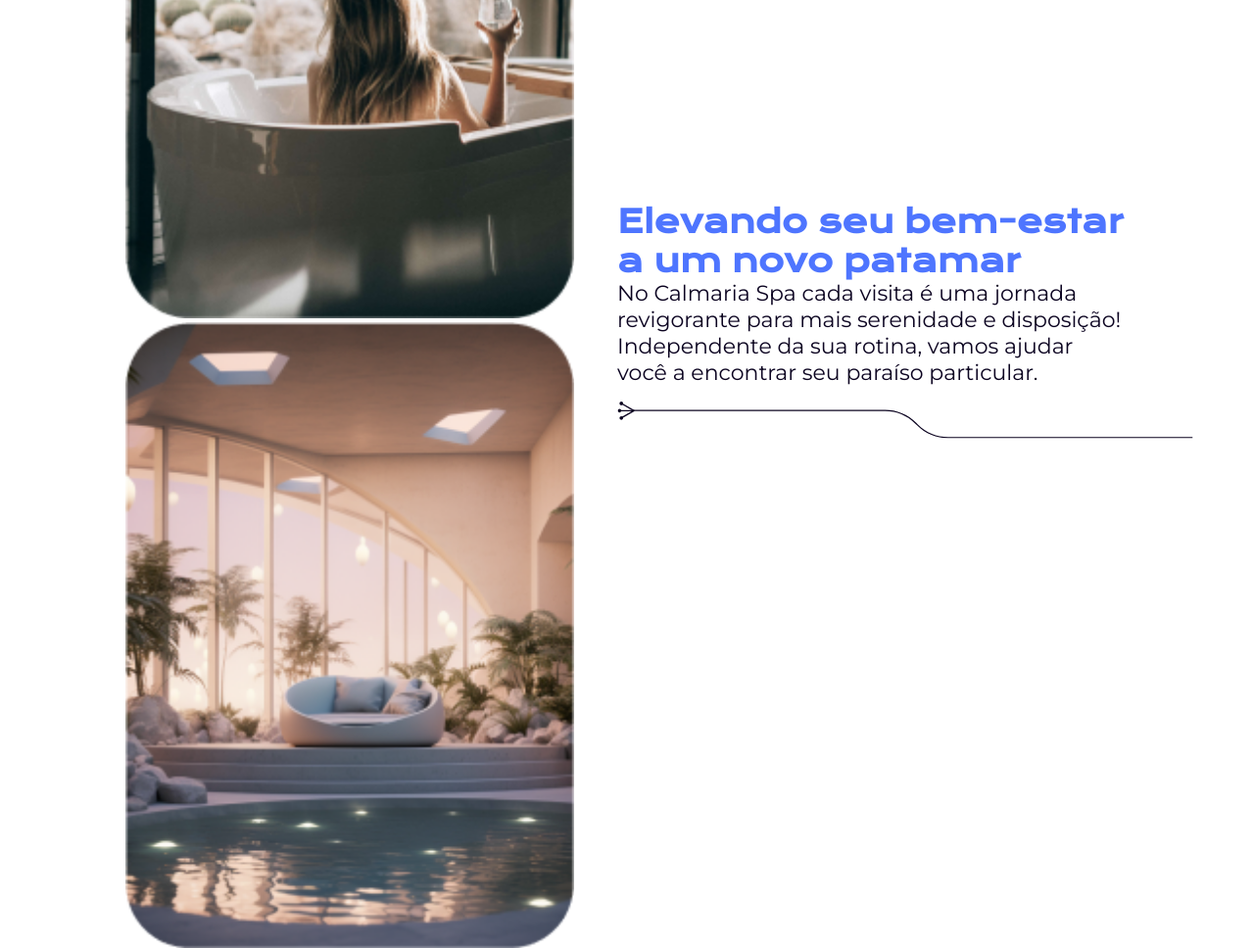
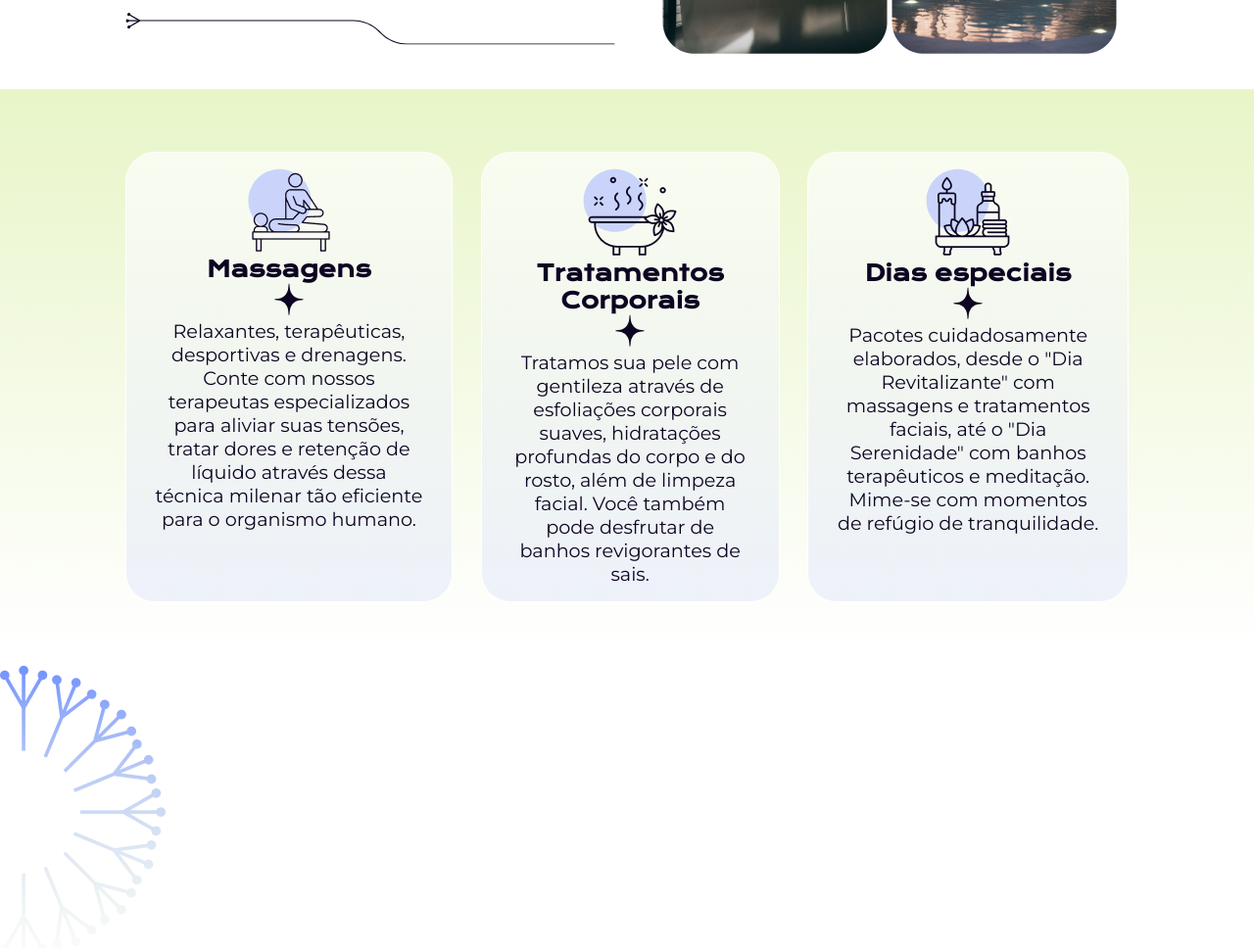
Before and after one commit to NickProfessor/calmaria-spa, a website built with Vite: page index.html in a window 1280 px wide. Shown: the part 1420-2388 px from the top of the page at 98% size. Built offline with nearby package versions, Linux system fonts and the light colour scheme.

Commit message:
aula 03 - Conhecendo o parent selector, criando pseudo-classes

```diff
--- a/styles/components/_header.scss
+++ b/styles/components/_header.scss
@@ -28,6 +28,10 @@ header {
           variaveis.$cor-primaria
         );
         font-weight: 500;
+        &:hover {
+          font-weight: 700;
+          transition: all 600ms;
+        }
       }
     }
   }
@@ -52,7 +56,7 @@ header {
       }
       .btn-main {
         width: 280px;
-        background-color: variaveis.$cor-secundaria;
+        background-color: variaveis.$cor-terciaria;
         font-family: variaveis.$ft-textos;
         color: #fff;
         border: none;
@@ -60,6 +64,11 @@ header {
         padding: 24px;
         font-size: 22px;
         font-weight: 600;
+        &:hover {
+          background-color: variaveis.$cor-secundaria;
+          cursor: pointer;
+          transition: all 500ms;
+        }
       }
     }
     .img-home {
--- a/styles/components/_nosso-espaco.scss
+++ b/styles/components/_nosso-espaco.scss
@@ -5,18 +5,16 @@
   max-width: 1040px;
   @include mixins.margin-center(80%);
   .detalhes {
-    display: flex;
+    display: inline-flex;
     align-items: center;
-    justify-content: space-between;
-    margin: 40px 0;
+    justify-content: space-around;
+    gap: 3em;
+    padding: 2em 0;
     .imgs-espaco {
-      max-width: 458px;
-      img {
-        width: 100%;
-      }
+      max-width: 500px;
     }
     .espaco-textos {
-      max-width: 522px;
+      @extend .imgs-espaco;
       .titulo {
         @include mixins.ff-fs-cl(
           variaveis.$ft-titulos,
@@ -32,6 +30,12 @@
         );
         margin-bottom: 16px;
       }
+      .separador {
+        width: 100%;
+      }
+    }
+    &:nth-child(2) {
+      flex-direction: row-reverse;
     }
   }
 }
--- /dev/null
+++ b/styles/components/_servicos.scss
@@ -0,0 +1,33 @@
+@use "../abstract/variaveis";
+@use "../abstract/mixins";
+
+#servico {
+  background: variaveis.$gradiente-primario;
+  padding: 4em 0;
+  .cards {
+    @include mixins.margin-center(80%);
+    display: flex;
+    gap: 1.8em;
+    .card {
+      text-align: center;
+      padding: 1em 1.8em;
+      background: variaveis.$gradiente-secundario;
+      border: solid 1px white;
+      border-radius: 30px;
+      &-titulo {
+        @include mixins.ff-fs-cl(
+          variaveis.$ft-titulos,
+          1.4em,
+          variaveis.$cor-primaria
+        );
+      }
+      &-texto {
+        @include mixins.ff-fs-cl(
+          variaveis.$ft-textos,
+          1.2em,
+          variaveis.$cor-primaria
+        );
+      }
+    }
+  }
+}
--- a/styles/style.scss
+++ b/styles/style.scss
@@ -2,3 +2,4 @@
 
 @use "./components/header";
 @use "./components/nosso-espaco";
+@use "./components/servicos";
```
